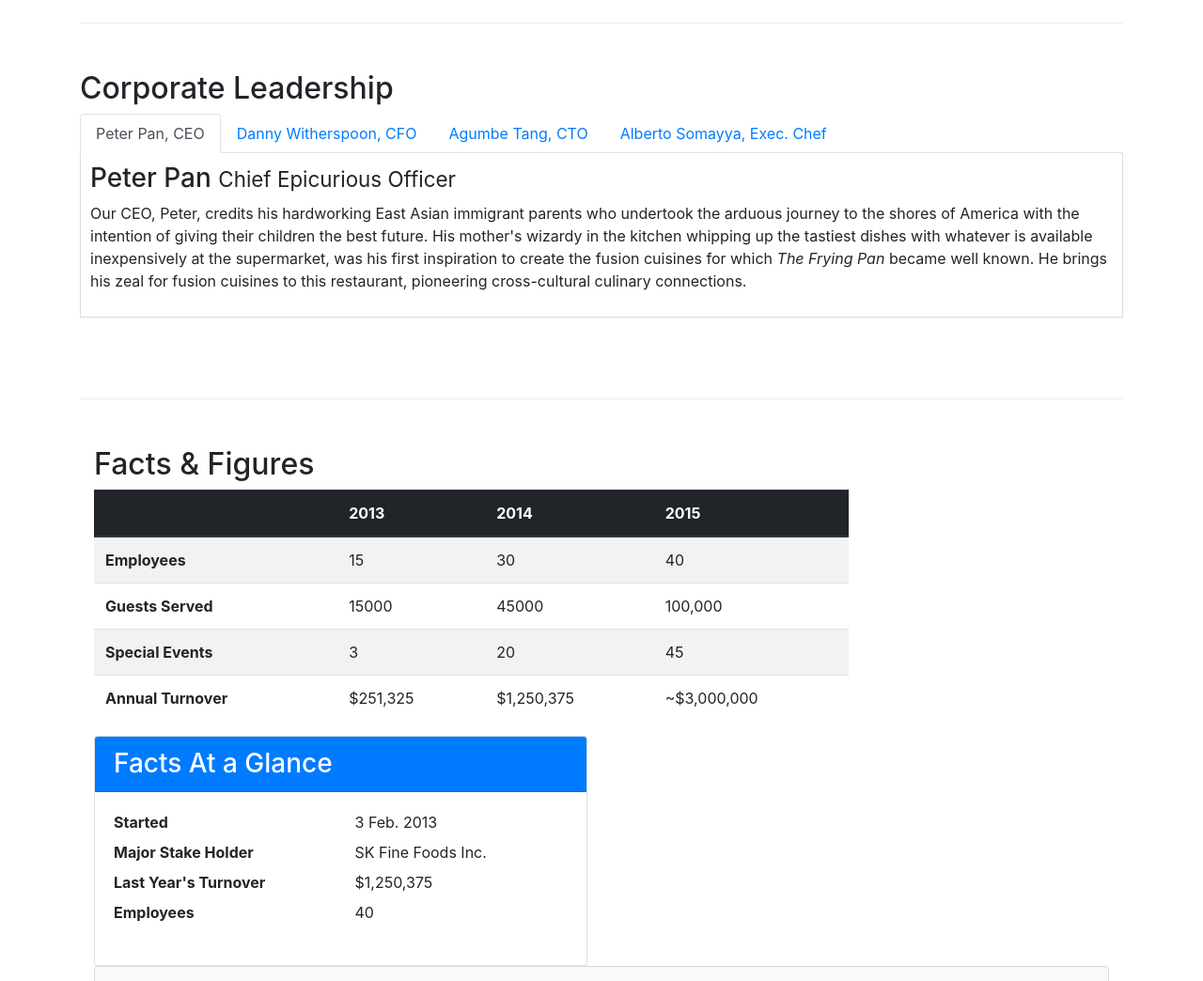
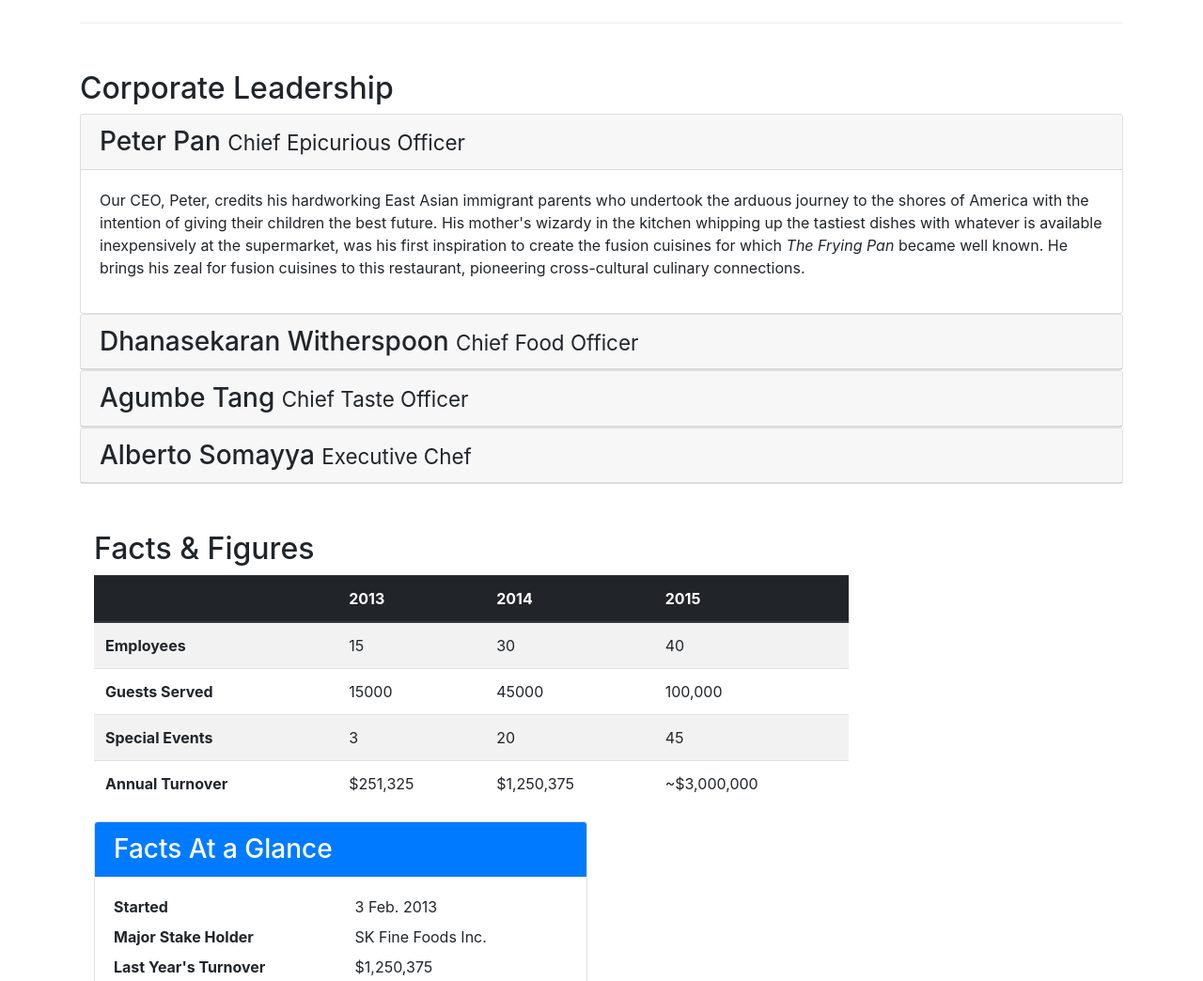
Before and after one commit to suyashkhare2104/Restorante-con-Fusion, a website: page aboutus.html in a window 1280 px wide. Shown: the part 840-1884 px from the top of the page at 94% size. Drawn offline with nearby package versions, Linux system fonts and the light colour scheme.

Commit message:
Accordian

```diff
--- a/aboutus.html
+++ b/aboutus.html
@@ -73,7 +73,7 @@
         <div class="row row-content">
             <div>
                 <h2>Corporate Leadership</h2>
-                <ul class="nav nav-tabs">
+          <!--      <ul class="nav nav-tabs">
                  <li class="nav-item">
                    <a class="nav-link active" href="#peter"
                      role="tab" data-toggle="tab">Peter Pan, CEO</a>
@@ -90,28 +90,66 @@
                    <a class="nav-link" href="#alberto" role="tab"
                      data-toggle="tab">Alberto Somayya, Exec. Chef</a>
                  </li>
-               </ul>
+               </ul> -->
 
-               <div class="tab-content">
-                <div role="tabpanel" class="tab-pane fade show active" id="peter">
-                  <h3>Peter Pan <small>Chief Epicurious Officer</small></h3>
+               <div id="accordion">
+                     <div class="card">
+                       <div class="card-header" role="tab" id="peterhead">
+                         <h3 class="mb-0">
+                           <a data-toggle="collapse" data-target="#peter">
+                             Peter Pan <small>Chief Epicurious Officer</small>
+                           </a>
+                         </h3>
+                       </div>
+                       <div class="collapse show" id="peter" data-parent="#accordion">
+                         <div class="card-body">
                            <p class="d-none d-sm-block">Our CEO, Peter, credits his hardworking East Asian immigrant parents who undertook the arduous journey to the shores of America with the intention of giving their children the best future. His mother's wizardy in the kitchen whipping up the tastiest dishes with whatever is available inexpensively at the supermarket, was his first inspiration to create the fusion cuisines for which <em>The Frying Pan</em> became well known. He brings his zeal for fusion cuisines to this restaurant, pioneering cross-cultural culinary connections.</p>
                          </div>
-                <div role="tabpanel" class="tab-pane fade" id="danny">
-                    <h3>Dhanasekaran Witherspoon <small>Chief Food Officer</small></h3>
+                       </div>
+                     </div>
+                     <div class="card">
+                           <div class="card-header" role="tab" id="dannyhead">
+                           <h3 class="mb-0">
+                               <a class="collapsed" data-toggle="collapse" data-target="#danny">
+                               Dhanasekaran Witherspoon <small>Chief Food Officer</small>
+                               </a>
+                           </h3>
+                       </div>
+                       <div class="collapse" id="danny" data-parent="#accordion">
+                           <div class="card-body">
                                <p class="d-none d-sm-block">Our CFO, Danny, as he is affectionately referred to by his colleagues, comes from a long established family tradition in farming and produce. His experiences growing up on a farm in the Australian outback gave him great appreciation for varieties of food sources. As he puts it in his own words, <em>Everything that runs, wins, and everything that stays, pays!</em></p>
                            </div>
-                <div role="tabpanel" class="tab-pane fade" id="agumbe">
-                    <h3>Agumbe Tang <small>Chief Taste Officer</small></h3>
+                       </div>
+                   </div>
+                   <div class="card">
+                           <div class="card-header" role="tab" id="agumbehead">
+                           <h3 class="mb-0">
+                               <a class="collapsed" data-toggle="collapse" data-target="#agumbe">
+                               Agumbe Tang <small>Chief Taste Officer</small>
+                               </a>
+                           </h3>
+                       </div>
+                       <div class="collapse" id="agumbe" data-parent="#accordion">
+                           <div class="card-body">
                                <p class="d-none d-sm-block">Blessed with the most discerning gustatory sense, Agumbe, our CTO, personally ensures that every dish that we serve meets his exacting tastes. Our chefs dread the tongue lashing that ensues if their dish does not meet his exacting standards. He lives by his motto, <em>You click only if you survive my lick.</em></p>
                            </div>
-                <div role="tabpanel" class="tab-pane fade" id="alberto">
-                    <h3>Alberto Somayya <small>Executive Chef</small></h3>
+                       </div>
+                   </div>
+                   <div class="card">
+                           <div class="card-header" role="tab" id="albertohead">
+                           <h3 class="mb-0">
+                               <a class="collapsed" data-toggle="collapse" data-target="#alberto">
+                               Alberto Somayya <small>Executive Chef</small>
+                               </a>
+                           </h3>
+                       </div>
+                       <div class="collapse" id="alberto" data-parent="#accordion">
+                           <div class="card-body">
                                <p class="d-none d-sm-block">Award winning three-star Michelin chef with wide International experience having worked closely with whos-who in the culinary world, he specializes in creating mouthwatering Indo-Italian fusion experiences. He says, <em>Put together the cuisines from the two craziest cultures, and you get a winning hit! Amma Mia!</em></p>
                            </div>
-
                        </div>
                    </div>
+
 
                 </div>
 
```
Lines whose indentation alone changed are shown as unchanged.
